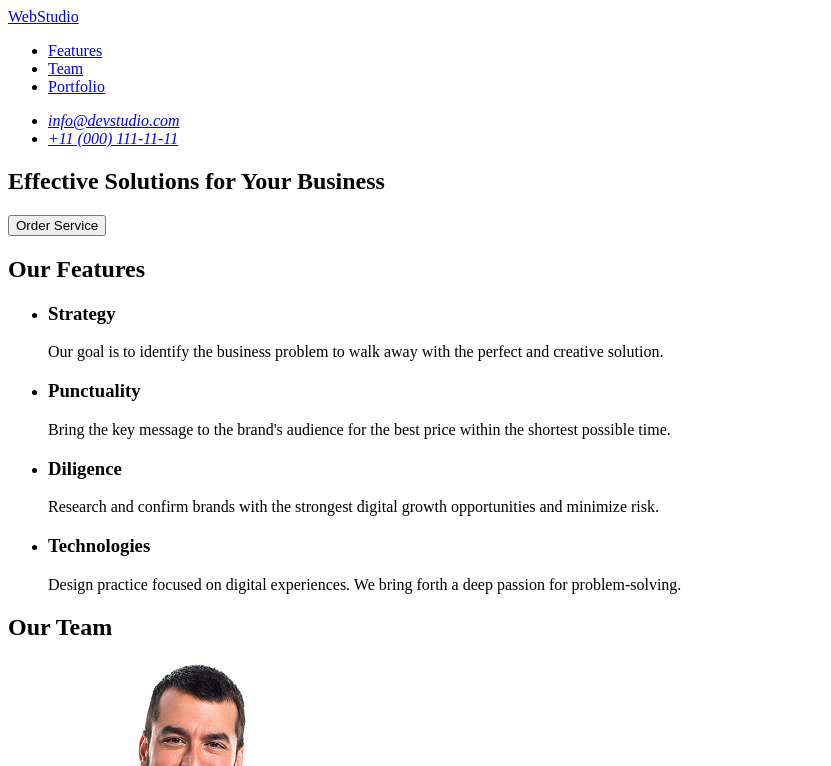
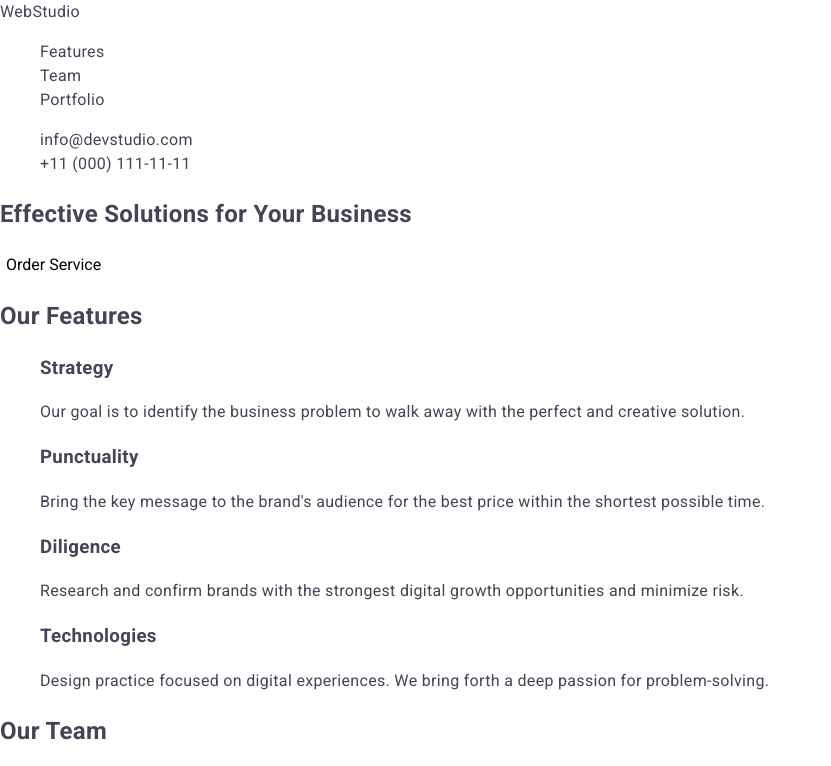
Before and after one commit to juraypodusovskyy-lgtm/goit-markup-hw-02, a plain HTML site: page index.html in a window 1280 px wide. Shown: the top 766 px of the page, without its empty margins (0-831 px from the left). Drawn offline with nearby package versions, Linux system fonts and the light colour scheme.

Commit message:
chore: add base styles, normalize and fonts

```diff
--- /dev/null
+++ b/css/common.css
@@ -0,0 +1,44 @@
+body {
+  font-family: var(--font-family);
+  font-weight: 400;
+  font-size: 16px;
+  line-height: 1.5;
+  letter-spacing: 0.02em;
+  color: var(--slate);
+}
+
+ol,
+ul {
+  list-style-type: none;
+}
+
+a {
+  text-decoration: none;
+  color: inherit;
+}
+button {
+  font: inherit;
+  cursor: pointer;
+  background-color: transparent;
+  border: none;
+}
+
+address {
+  font-style: normal;
+}
+
+.title {
+  font-weight: 700;
+  font-size: 36px;
+  line-height: 1.11111;
+  text-align: center;
+  color: var(--navy-blue);
+}
+.subtitle {
+  font-family: var(--font-family);
+  font-weight: 500;
+  font-size: 20px;
+  line-height: 1.2;
+  letter-spacing: 0.02em;
+  color: var(--navy-blue);
+}
--- /dev/null
+++ b/css/main.css
@@ -0,0 +1,2 @@
+@import url('./variables.css');
+@import url('./common.css');
--- /dev/null
+++ b/css/variables.css
@@ -0,0 +1,16 @@
+:root {
+  --iris: #4d5ae5;
+  --ocean: #404bbf;
+  --navy-blue: #2e2f42;
+  --green: #31d0aa;
+  --slate: #434455;
+  --light-slate: #8e8f99;
+  --cornflower: #e7e9fc;
+  --cloud: #f4f4fd;
+  --navy-blue-modal: rgba(46, 47, 66, 0.4);
+  --grey: rgba(46, 47, 66, 0.7);
+  --white: #fff;
+  --dairy: #fcfcfc;
+  --font-family: 'Roboto', sans-serif;
+  --second-family: 'Raleway', sans-serif;
+}
--- a/index.html
+++ b/index.html
@@ -4,6 +4,20 @@
     <meta charset="UTF-8" />
     <meta name="viewport" content="width=device-width, initial-scale=1.0" />
     <title>Web studio</title>
+    <link
+      rel="stylesheet"
+      href="https://cdnjs.cloudflare.com/ajax/libs/modern-normalize/3.0.1/modern-normalize.min.css"
+      integrity="sha512-q6WgHqiHlKyOqslT/lgBgodhd03Wp4BEqKeW6nNtlOY4quzyG3VoQKFrieaCeSnuVseNKRGpGeDU3qPmabCANg=="
+      crossorigin="anonymous"
+      referrerpolicy="no-referrer"
+    />
+    <link rel="preconnect" href="https://fonts.googleapis.com" />
+    <link rel="preconnect" href="https://fonts.gstatic.com" crossorigin />
+    <link
+      href="https://fonts.googleapis.com/css2?family=Raleway:ital,wght@0,100..900;1,100..900&family=Roboto:ital,wght@0,100..900;1,100..900&display=swap"
+      rel="stylesheet"
+    />
+    <link rel="stylesheet" href="./css/main.css" />
   </head>
   <body>
     <header id="header">
```
Also changed, not shown: css/features.css (added), css/footer.css (added), css/header.css (added), css/hero.css (added), css/portfolio.css (added), css/team.css (added), images/portfolio-1.jpg (added), images/portfolio-2.jpg (added), images/portfolio-3.jpg (added), images/portfolio-4.jpg (added), images/portfolio.jpg (added), images/portfolio.png (added).
